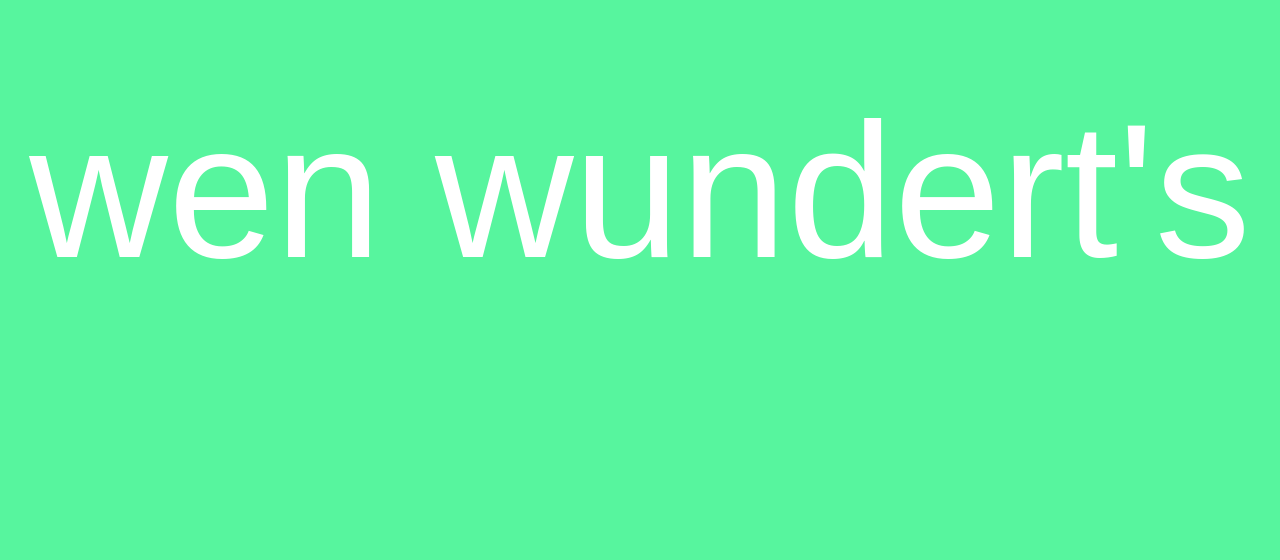
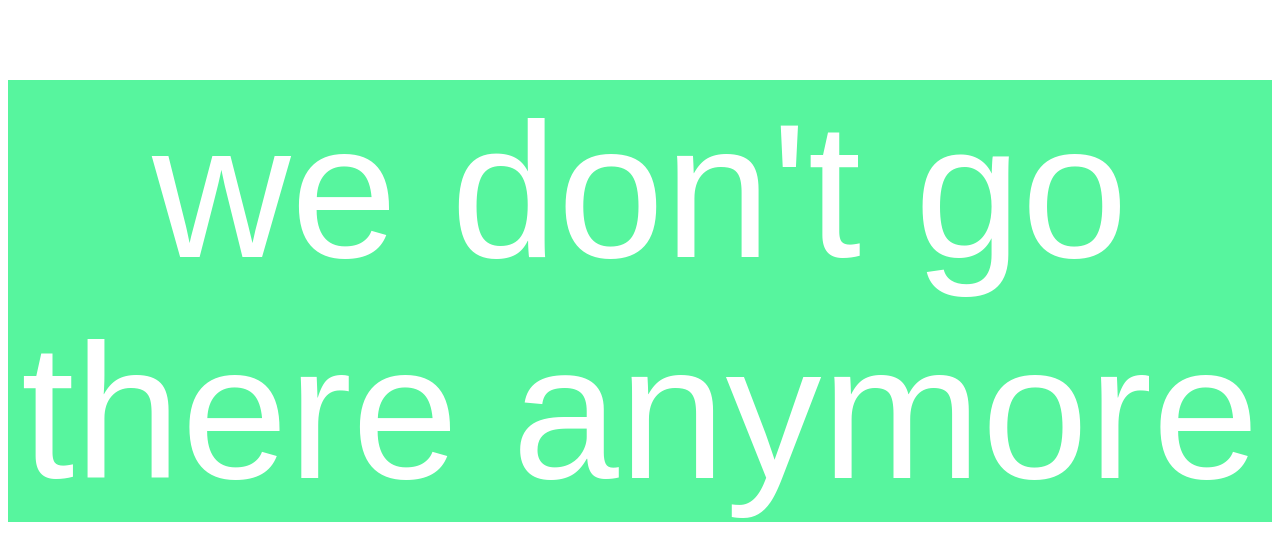
Before and after one commit to mumogu/escalation-indicator, a plain HTML site: page src/index.html in a window 1280 px wide. Drawn offline with Linux system fonts and the light colour scheme; a web font is replaced by a local one.

Commit message:
wip ends escalation

```diff
--- a/src/index.html
+++ b/src/index.html
@@ -9,28 +9,41 @@
 
     <link rel="icon" type="image/png" href="favicon.png">
 
-    <style>
-        html {
-            background-color: #57F59E;
+    <style type="text/css">
+
+         div#style-container.escalation {
+          background-color: #57F59E;
+          color: white;
         }
 
-        div {
+        div#klaro  {
             display: block;
             margin: 10vh auto 0 auto;
             text-align: center;
-            color: white;
+
             font-size: 15vw;
             font-weight: 500;
             font-family: "Damion", sans-serif
         }
+         div#style-container.escalationEnded{
+          background-color: red;
+          color: black;
+        }
     </style>
 </head>
 <body>
-<div id="klaro"></div>
-
+  <div id="style-container" class="escalation">
+    <div id="klaro"></div>
+  </div>
 <script type="text/javascript">
     let words = ["Klaro", "Natürlich", "Immer", "Wenig überraschend", "Selbstverständlich", "sicher", "gewiss", "sicherlich", "logischerweise", "wen wundert's"];
-    document.getElementById("klaro").textContent = words[Math.floor(Math.random() * words.length)];
+    let wordsEscalationEnded =["Nein", "Noch nicht", "hab ein wenig Geduld", "über den Punkt sind wir hinaus","komm morgen wieder", "weißt du mehr?", "...wait for it", "we don't go there anymore"];
+    if (Date.now() < 1558632587261) {
+      document.getElementById("klaro").textContent = words[Math.floor(Math.random() * words.length)];
+    } else {
+      document.getElementById("klaro").textContent = wordsEscalationEnded[Math.floor(Math.random() * wordsEscalationEnded.length)];
+      document.getElementById("style-container").class = "escalationEnded";
+    }
 </script>
 </body>
 </html>
```
